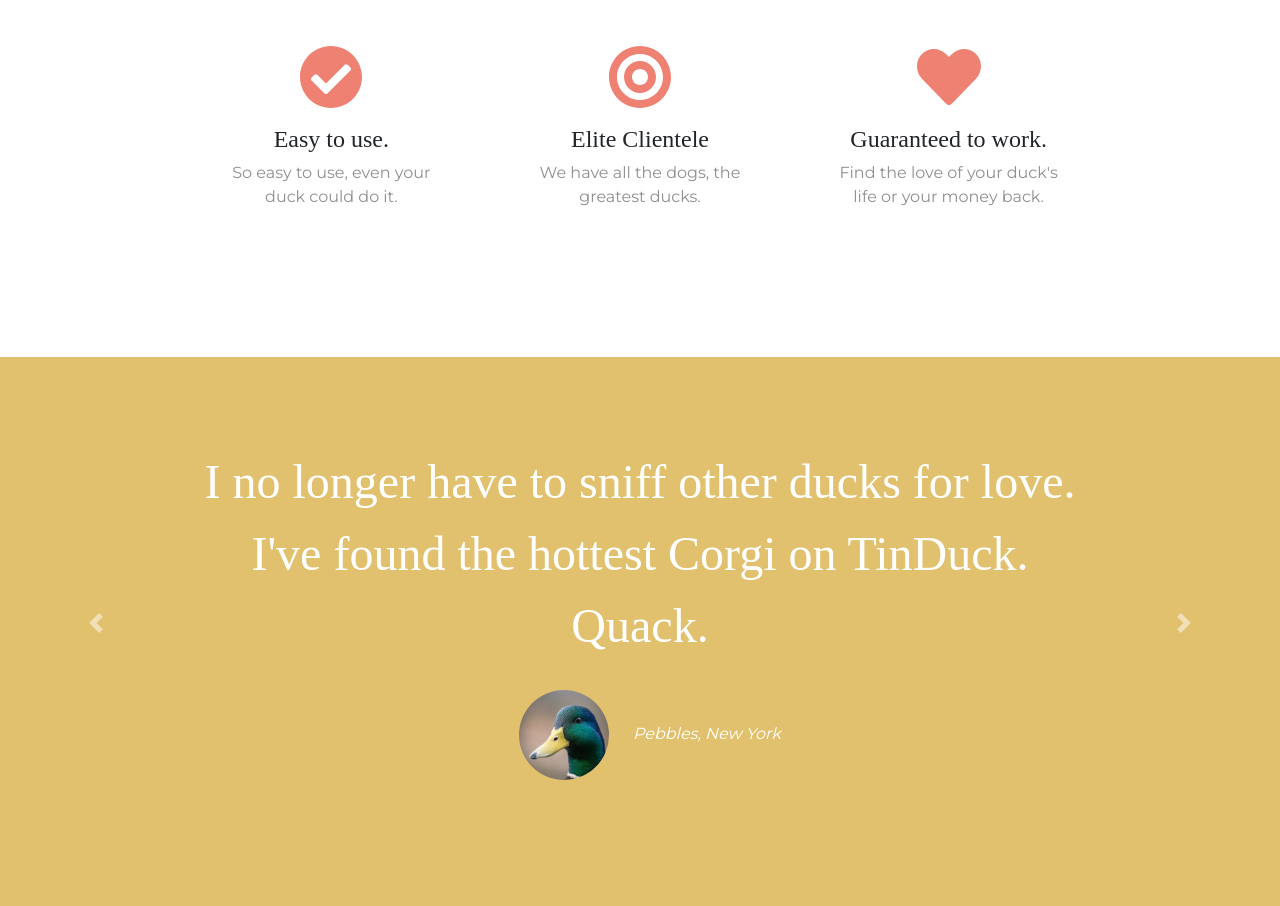
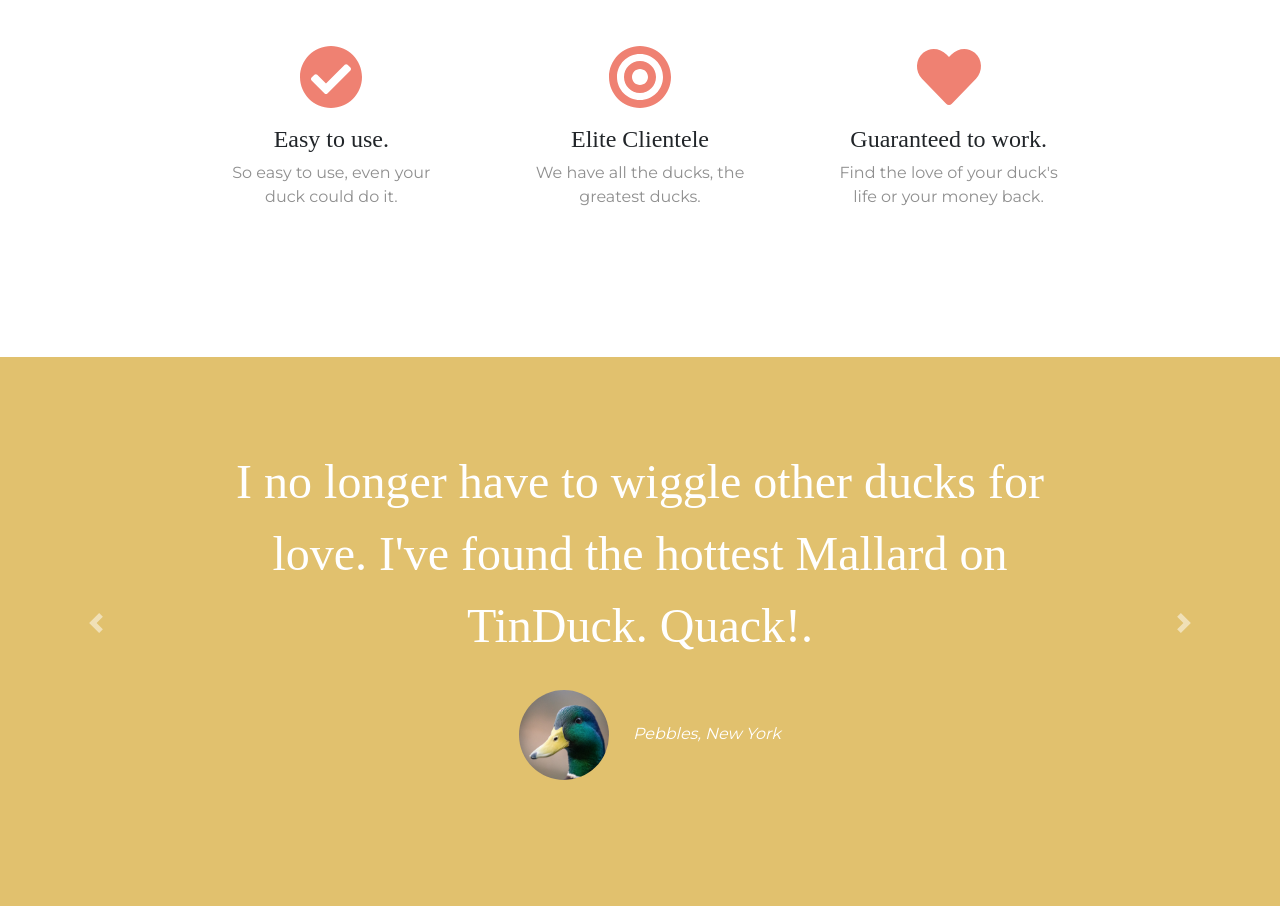
Before and after one commit to Mimae00/tinduck, a plain HTML site: page index.html in a window 1280 px wide. Shown: the part 900-1806 px from the top of the page. Drawn offline with nearby package versions, Linux system fonts and the light colour scheme.

Commit message:
final
i think

```diff
--- a/index.html
+++ b/index.html
@@ -93,7 +93,7 @@
         <div class="feature-box col-lg-4">
           <i class="icon fas fa-bullseye fa-4x"></i>
           <h3 class="feature-title">Elite Clientele</h3>
-          <p>We have all the dogs, the greatest ducks.</p>
+          <p>We have all the ducks, the greatest ducks.</p>
         </div>
 
         <div class="feature-box col-lg-4">
@@ -115,7 +115,7 @@
     <div id="testimonial-carousel" class="carousel slide" data-ride="false">
       <div class="carousel-inner">
         <div class="carousel-item active container-fluid">
-          <h2 class="testimonial-text">I no longer have to sniff other ducks for love. I've found the hottest Corgi on TinDuck. Quack.</h2>
+          <h2 class="testimonial-text">I no longer have to wiggle other ducks for love. I've found the hottest Mallard on TinDuck. Quack!.</h2>
           <img class="testimonial-image" src="images/duck-img.jpg" alt="dog-profile">
           <em>Pebbles, New York</em>
         </div>
```
